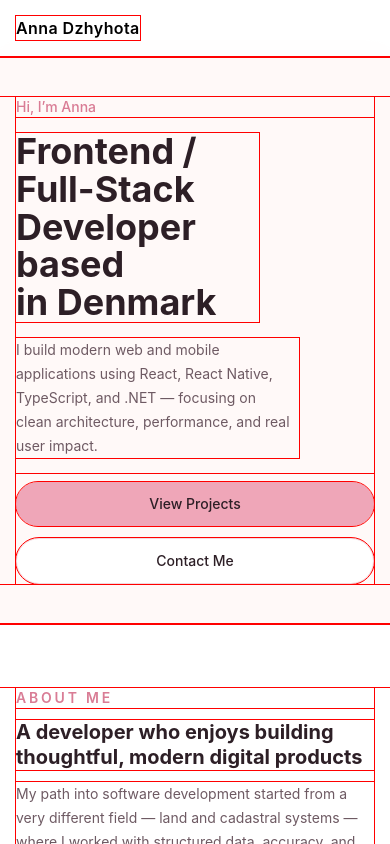
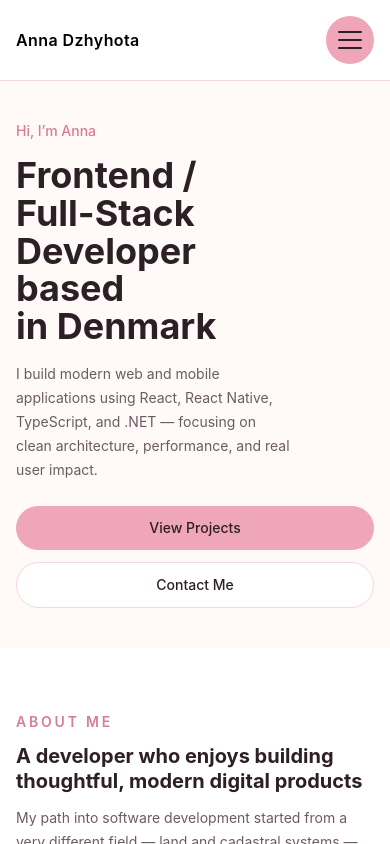
Before and after one commit to AnnaDzig/anna-portfolio, a React (Vite) app: page / in a window 390 px wide. Shown: the top 844 px of the page. Built offline with nearby package versions, Linux system fonts and the light colour scheme.

Commit message:
feat: add burger nav menu

```diff
--- a/src/components/Header.tsx
+++ b/src/components/Header.tsx
@@ -1,3 +1,5 @@
+import { useEffect, useState } from 'react';
+
 const navLinks = [
   { label: 'About', href: '#about' },
   { label: 'Tech', href: '#tech' },
@@ -7,6 +9,20 @@ const navLinks = [
 ];
 
 export default function Header() {
+  const [isOpen, setIsOpen] = useState(false);
+
+  const handleLinkClick = () => {
+    setIsOpen(false);
+  };
+
+  useEffect(() => {
+    document.body.style.overflow = isOpen ? 'hidden' : '';
+
+    return () => {
+      document.body.style.overflow = '';
+    };
+  }, [isOpen]);
+
   return (
     <header className="sticky top-0 z-50 border-b border-border bg-surface/80 backdrop-blur-md">
       <div className="mx-auto flex max-w-6xl items-center justify-between px-4 py-4 sm:px-6 lg:px-8">
@@ -16,6 +32,30 @@ export default function Header() {
         >
           Anna Dzhyhota
         </a>
+
+        <button
+          type="button"
+          aria-expanded={isOpen}
+          aria-label="Toggle navigation menu"
+          onClick={() => setIsOpen((prev) => !prev)}
+          className="relative z-[70] flex h-12 w-12 items-center justify-center rounded-full bg-surface md:hidden"
+        >
+          <span
+            className={`absolute h-0.5 w-6 rounded-full bg-text transition-all duration-300 ${
+              isOpen ? 'rotate-45' : '-translate-y-2'
+            }`}
+          />
+          <span
+            className={`absolute h-0.5 w-6 rounded-full bg-text transition-all duration-300 ${
+              isOpen ? 'opacity-0' : 'opacity-100'
+            }`}
+          />
+          <span
+            className={`absolute h-0.5 w-6 rounded-full bg-text transition-all duration-300 ${
+              isOpen ? '-rotate-45' : 'translate-y-2'
+            }`}
+          />
+        </button>
 
         <nav className="hidden md:block">
           <ul className="flex items-center gap-6">
@@ -32,6 +72,42 @@ export default function Header() {
           </ul>
         </nav>
       </div>
+
+      <div className="md:hidden">
+        <div
+          className={`pointer-events-none fixed right-4 top-4 z-[55] h-12 w-12 rounded-full bg-primary transition-transform duration-500 ease-out sm:right-6 ${
+            isOpen ? 'scale-[90]' : 'scale-100'
+          }`}
+        />
+
+        <div
+          className={`fixed inset-0 z-[60] flex items-center justify-center transition-opacity duration-300 md:hidden ${
+            isOpen
+              ? 'pointer-events-auto opacity-100'
+              : 'pointer-events-none opacity-0'
+          }`}
+        >
+          <nav>
+            <ul
+              className={`flex flex-col items-center gap-8 transition-all duration-500 ${
+                isOpen ? 'translate-y-0 opacity-100' : 'translate-y-4 opacity-0'
+              }`}
+            >
+              {navLinks.map((link) => (
+                <li key={link.href}>
+                  <a
+                    href={link.href}
+                    onClick={handleLinkClick}
+                    className="text-3xl font-semibold text-white transition hover:opacity-80"
+                  >
+                    {link.label}
+                  </a>
+                </li>
+              ))}
+            </ul>
+          </nav>
+        </div>
+      </div>
     </header>
   );
 }
--- a/src/index.css
+++ b/src/index.css
@@ -10,9 +10,7 @@
   --color-border: #f1d9df;
   --color-surface-soft: #fff1f4;
 }
-* {
-  outline: 1px solid red;
-}
+
 html {
   scroll-behavior: smooth;
 }
```
